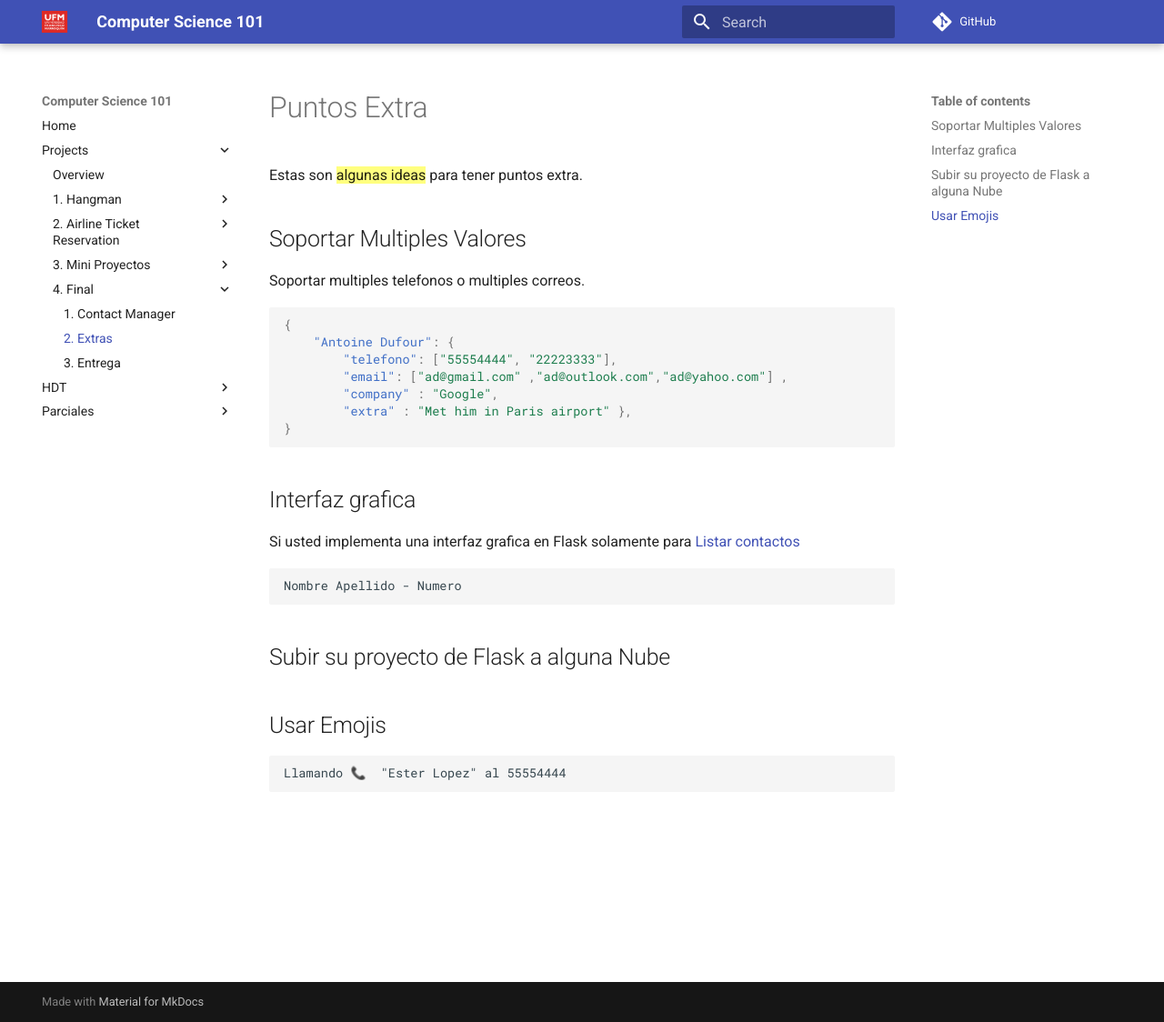
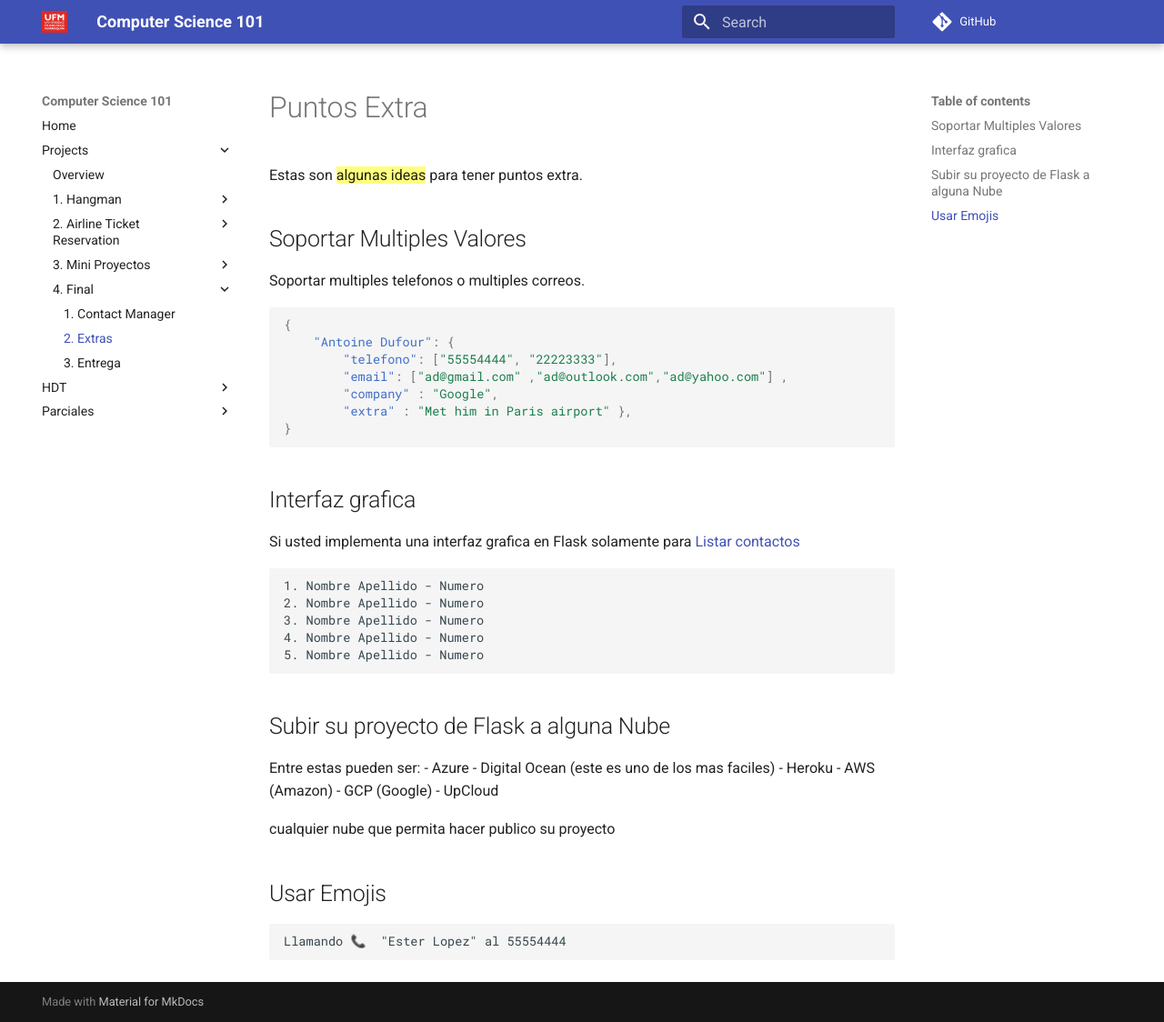
Before and after one commit to cs-ufm/cs101-2020, an MkDocs documentation site: the page built from docs/projects/final/extra.md, in a window 1280 px wide and 1124 px high. Shown: the whole window at 91% size. Built offline with MkDocs 1.6.1 and Material for MkDocs 9.7.7, drawn with Linux system fonts in a browser that asks for light colours; comment, search, counter and statistics services are not loaded.

Commit message:
auto deploy

````diff
--- a/docs/projects/final/extra.md
+++ b/docs/projects/final/extra.md
@@ -24,11 +24,28 @@ Si usted implementa una interfaz grafica en Flask solamente para [Listar contact
 
 ```
 
-Nombre Apellido - Numero
+1. Nombre Apellido - Numero
+2. Nombre Apellido - Numero
+3. Nombre Apellido - Numero
+4. Nombre Apellido - Numero
+5. Nombre Apellido - Numero
+
 
 ```
 
 ## Subir su proyecto de Flask a alguna Nube
+
+Entre estas pueden ser:
+- Azure
+- Digital Ocean (este es uno de los mas faciles)
+- Heroku
+- AWS (Amazon)
+- GCP (Google)
+- UpCloud
+
+cualquier nube que permita hacer publico su proyecto
+
+
 
 ## Usar Emojis
 
````
